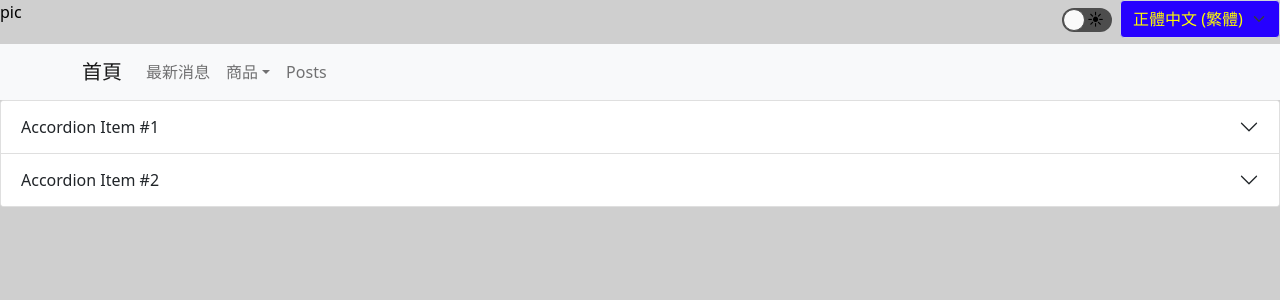
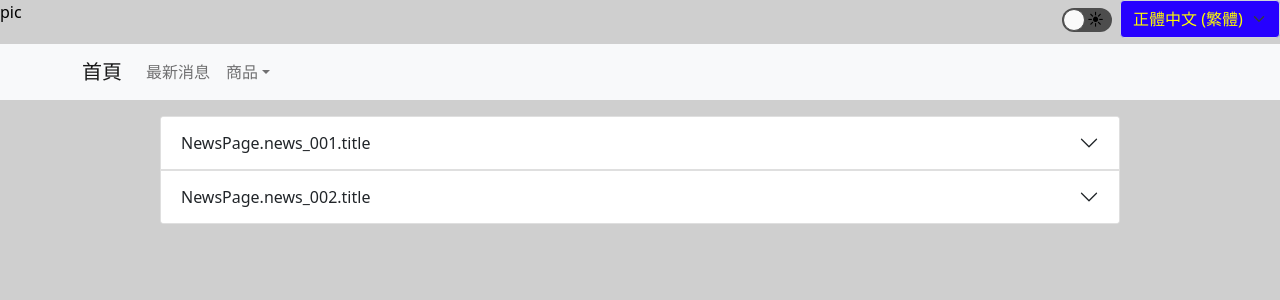
Before and after one commit to dorarasogood/react-website, a React (Create React App) app: page /#/news in a window 1280 px wide. Shown: the top 300 px of the page. Built offline with nearby package versions, Linux system fonts and the light colour scheme.

Commit message:
adjust accordion css

```diff
--- a/src/components/MainNavbar/MainNavbar.js
+++ b/src/components/MainNavbar/MainNavbar.js
@@ -21,7 +21,7 @@ function MainNavbar(props) {
               <NavDropdown.Item href="#products/fruit" id="navItem">Fruit</NavDropdown.Item>
               <NavDropdown.Item href="#products/flower" id="navItem">Flower</NavDropdown.Item>
             </NavDropdown>
-            <Nav.Link href="#posts">Posts</Nav.Link>
+            {/* <Nav.Link href="#posts">Posts</Nav.Link> */}
           </Nav>
         </Navbar.Collapse>
       </Container>
--- a/src/i18n/en.json
+++ b/src/i18n/en.json
@@ -1,5 +1,15 @@
 {
   "MainNavbar": {
     "news": "news"
+  },
+  "NewsPage": {
+    "news_001": {
+      "title": "title",
+      "content": "content"
+    },
+    "news_002": {
+      "title": "title",
+      "content": "content"
+    }
   }
 }
--- a/src/pages/NewsPage/NewsPage.css
+++ b/src/pages/NewsPage/NewsPage.css
@@ -1,3 +1,33 @@
+[web-theme = "dark"] {
+  --accordion-button-color: #e6e6e6;
+  --accordion-button-background-color: #486b13;
+
+  --accordion-button-not-color: #fff238;
+  --accordion-button-not-background-color: #486b13;
+  --accordion-button-not-box-shadow: rgba(0, 0, 0, 0.125);
+
+  --accordion-button-focus-border-color: #fff238;
+  --accordion-button-focus-box-shadow: rgba(237, 253, 13, 0.25);
+
+  --accordion-item-background-color: #486b13;
+  --accordion-item-border: rgba(255, 238, 0, 0.125);
+}
+
+[web-theme = "light"] {
+  --accordion-button-color: #212529;
+  --accordion-button-background-color: #fff;
+
+  --accordion-button-not-color: #0c63e4;
+  --accordion-button-not-background-color: #e7f1ff;
+  --accordion-button-not-box-shadow: rgba(0, 0, 0, 0.125);
+
+  --accordion-button-focus-border-color: #86b7fe;
+  --accordion-button-focus-box-shadow: rgba(13, 110, 253, 0.25);
+
+  --accordion-item-background-color: #fff;
+  --accordion-item-border: rgba(0, 0, 0, 0.125);
+}
+
 .accordion-button {
   position: relative;
   display: flex;
@@ -5,9 +35,9 @@
   width: 100%;
   padding: 1rem 1.25rem;
   font-size: 1rem;
-  color: #212529;
+  color: var(--accordion-button-color) !important;
   text-align: left;
-  background-color: #fff;
+  background-color: var(--accordion-button-background-color) !important;
   border: 0;
   border-radius: 0;
   overflow-anchor: none;
@@ -15,19 +45,27 @@
 }
 
 .accordion-button:not(.collapsed) {
-  color: #0c63e4;
-  background-color: #e7f1ff;
-  box-shadow: inset 0 -1px 0 rgba(0, 0, 0, 0.125);
+  color: var(--accordion-button-not-color) !important;
+  background-color: var(--accordion-button-not-background-color) !important;
+  box-shadow: inset 0 -1px 0 var(--accordion-button-not-box-shadow) !important;
 }
 
 .accordion-button:focus {
   z-index: 3;
-  border-color: #86b7fe;
+  border-color: var(--accordion-button-focus-border-color) !important;
   outline: 0;
-  box-shadow: 0 0 0 0.25rem rgba(13, 110, 253, 0.25);
+  box-shadow: 0 0 0 0.25rem var(--accordion-button-focus-box-shadow) !important;
 }
 
 .accordion-item {
-  background-color: #fff;
-  border: 1px solid rgba(0, 0, 0, 0.125);
+  background-color: var(--accordion-item-background-color) !important;
+  border: 1px solid var(--accordion-item-border) !important;
 }
+
+
+.accordionBox {
+  width: 75%;
+  margin-left: auto;
+  margin-right: auto;
+  margin-top: 1em;
+}
--- a/src/pages/NewsPage/NewsPage.js
+++ b/src/pages/NewsPage/NewsPage.js
@@ -1,34 +1,42 @@
 import Accordion from 'react-bootstrap/Accordion';
 import './NewsPage.css';
+import { useTranslation } from 'react-i18next';
+
+const newsObj = {
+  "news_001": {
+    "title": "NewsPage.news_001.title",
+    "content": "NewsPage.news_001.content"
+  },
+  "news_002": {
+    "title": "NewsPage.news_002.title",
+    "content": "NewsPage.news_002.content"
+  }
+}
 
 function NewsPage() {
-  return(
-    <Accordion>
-      <Accordion.Item eventKey="0">
-        <Accordion.Header>Accordion Item #1</Accordion.Header>
+  const { t } = useTranslation();
+
+  let newsList = [];
+  let newsEventKey = 0;
+  for(let news in newsObj){
+    let newsItem = (
+      <Accordion.Item eventKey={newsEventKey} key={news}>
+        <Accordion.Header>{t(newsObj[news]["title"])}</Accordion.Header>
         <Accordion.Body>
-          Lorem ipsum dolor sit amet, consectetur adipiscing elit, sed do eiusmod
-          tempor incididunt ut labore et dolore magna aliqua. Ut enim ad minim
-          veniam, quis nostrud exercitation ullamco laboris nisi ut aliquip ex ea
-          commodo consequat. Duis aute irure dolor in reprehenderit in voluptate
-          velit esse cillum dolore eu fugiat nulla pariatur. Excepteur sint occaecat
-          cupidatat non proident, sunt in culpa qui officia deserunt mollit anim id
-          est laborum.
+          {t(newsObj[news]["content"])}
         </Accordion.Body>
       </Accordion.Item>
-      <Accordion.Item eventKey="1">
-        <Accordion.Header>Accordion Item #2</Accordion.Header>
-        <Accordion.Body>
-          Lorem ipsum dolor sit amet, consectetur adipiscing elit, sed do eiusmod
-          tempor incididunt ut labore et dolore magna aliqua. Ut enim ad minim
-          veniam, quis nostrud exercitation ullamco laboris nisi ut aliquip ex ea
-          commodo consequat. Duis aute irure dolor in reprehenderit in voluptate
-          velit esse cillum dolore eu fugiat nulla pariatur. Excepteur sint occaecat
-          cupidatat non proident, sunt in culpa qui officia deserunt mollit anim id
-          est laborum.
-        </Accordion.Body>
-      </Accordion.Item>
-    </Accordion>
+    );
+    newsList.push(newsItem);
+    newsEventKey++;
+  }
+
+  return(
+    <div className="accordionBox">
+      <Accordion>
+        {newsList}
+      </Accordion>
+    </div>
   );
 }
 
```
